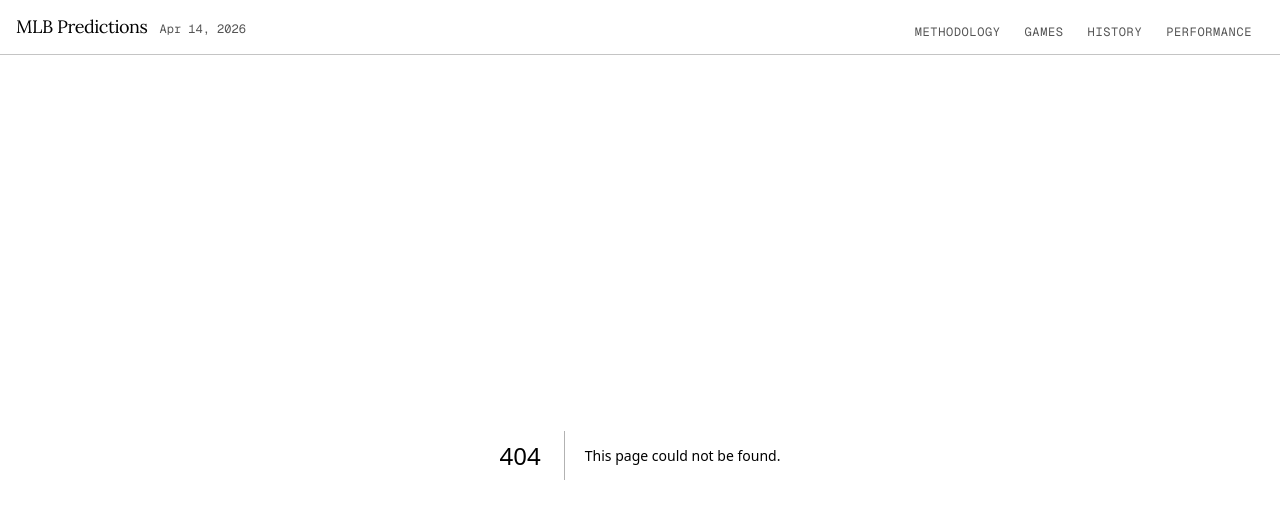
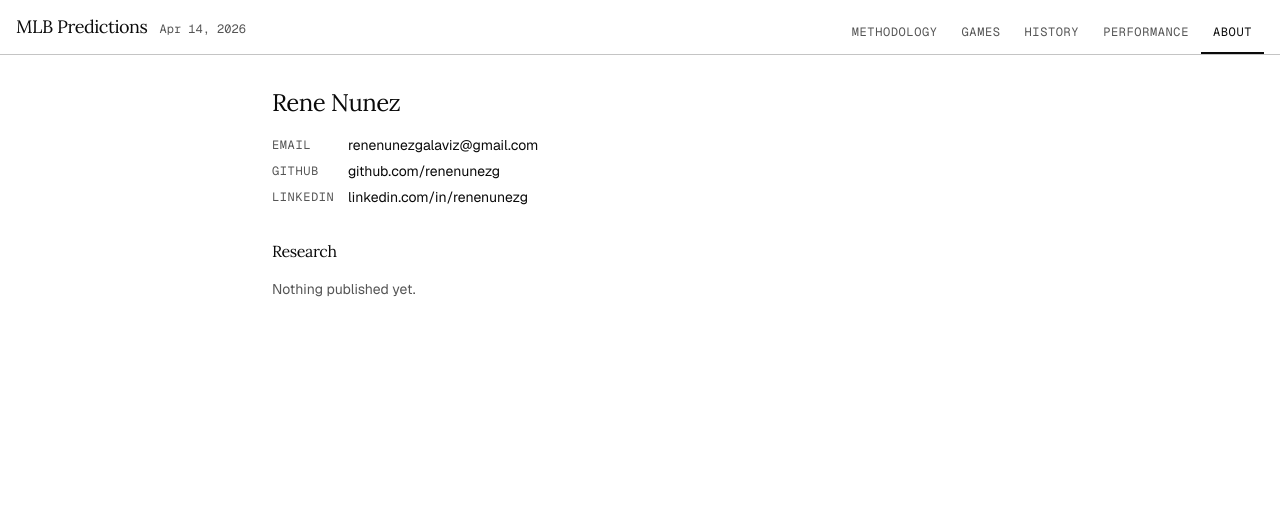
Before and after one commit to renenunezg/mlbmodel, a Next.js app in the folder frontend/: page /about in a window 1280 px wide. Before the commit this address had no page. Shown: the top 518 px of the page. Built offline with nearby package versions, Linux system fonts and the light colour scheme.

Commit message:
Add About page with contact info and research section

```diff
--- /dev/null
+++ b/frontend/src/app/about/page.tsx
@@ -0,0 +1,63 @@
+import Link from "next/link";
+import { Card, CardContent, CardHeader, CardTitle, CardDescription } from "@/components/ui/card";
+import { posts } from "./posts";
+
+const contact = [
+  { label: "Email", value: "renenunezgalaviz@gmail.com", href: "mailto:renenunezgalaviz@gmail.com" },
+  { label: "GitHub", value: "github.com/renenunezg", href: "https://github.com/renenunezg" },
+  { label: "LinkedIn", value: "linkedin.com/in/renenunezg", href: "https://linkedin.com/in/renenunezg" },
+];
+
+export default function AboutPage() {
+  return (
+    <main className="mx-auto w-full max-w-3xl min-w-0 px-4 py-8">
+      <div className="mb-8">
+        <h1 className="font-heading text-2xl tracking-tight">Rene Nunez</h1>
+        <p className="mt-2 text-sm text-muted-foreground leading-relaxed max-w-xl">
+          {/* Write your one-liner here */}
+        </p>
+        <div className="mt-4 flex flex-col gap-1.5">
+          {contact.map(({ label, value, href }) => (
+            <div key={label} className="flex items-center gap-3 text-sm">
+              <span className="font-mono text-xs uppercase tracking-wider text-muted-foreground w-16 shrink-0">
+                {label}
+              </span>
+              <Link
+                href={href}
+                target={href.startsWith("mailto") ? undefined : "_blank"}
+                rel="noopener noreferrer"
+                className="text-foreground hover:underline underline-offset-4"
+              >
+                {value}
+              </Link>
+            </div>
+          ))}
+        </div>
+      </div>
+
+      <section>
+        <h2 className="font-heading text-base tracking-tight mb-4">Research</h2>
+        {posts.length === 0 ? (
+          <p className="text-sm text-muted-foreground">Nothing published yet.</p>
+        ) : (
+          <div className="flex flex-col gap-4">
+            {posts.map((post) => (
+              <Card key={post.slug}>
+                <CardHeader className="border-b pb-3">
+                  <p className="font-mono text-xs text-muted-foreground">{post.date}</p>
+                  <CardTitle className="text-base mt-0.5">{post.title}</CardTitle>
+                  <CardDescription>{post.summary}</CardDescription>
+                </CardHeader>
+                <CardContent className="pt-4 text-sm text-muted-foreground leading-relaxed space-y-3">
+                  {post.body.split("\n\n").map((para, i) => (
+                    <p key={i}>{para}</p>
+                  ))}
+                </CardContent>
+              </Card>
+            ))}
+          </div>
+        )}
+      </section>
+    </main>
+  );
+}
--- /dev/null
+++ b/frontend/src/app/about/posts.ts
@@ -0,0 +1,18 @@
+export type Post = {
+  slug: string;
+  date: string;       // "YYYY-MM-DD"
+  title: string;
+  summary: string;
+  body: string;       // plain text or light markdown — rendered as paragraphs split on \n\n
+};
+
+// Add new entries at the top. Each entry appears as a card on the About page.
+export const posts: Post[] = [
+  // {
+  //   slug: "example-post",
+  //   date: "2026-04-21",
+  //   title: "Your post title",
+  //   summary: "One sentence shown in the card preview.",
+  //   body: "First paragraph.\n\nSecond paragraph.",
+  // },
+];
--- a/frontend/src/components/nav.tsx
+++ b/frontend/src/components/nav.tsx
@@ -8,6 +8,7 @@ const links = [
   { href: "/games", label: "Games" },
   { href: "/history", label: "History" },
   { href: "/performance", label: "Performance" },
+  { href: "/about", label: "About" },
 ];
 
 export function Nav() {
```
